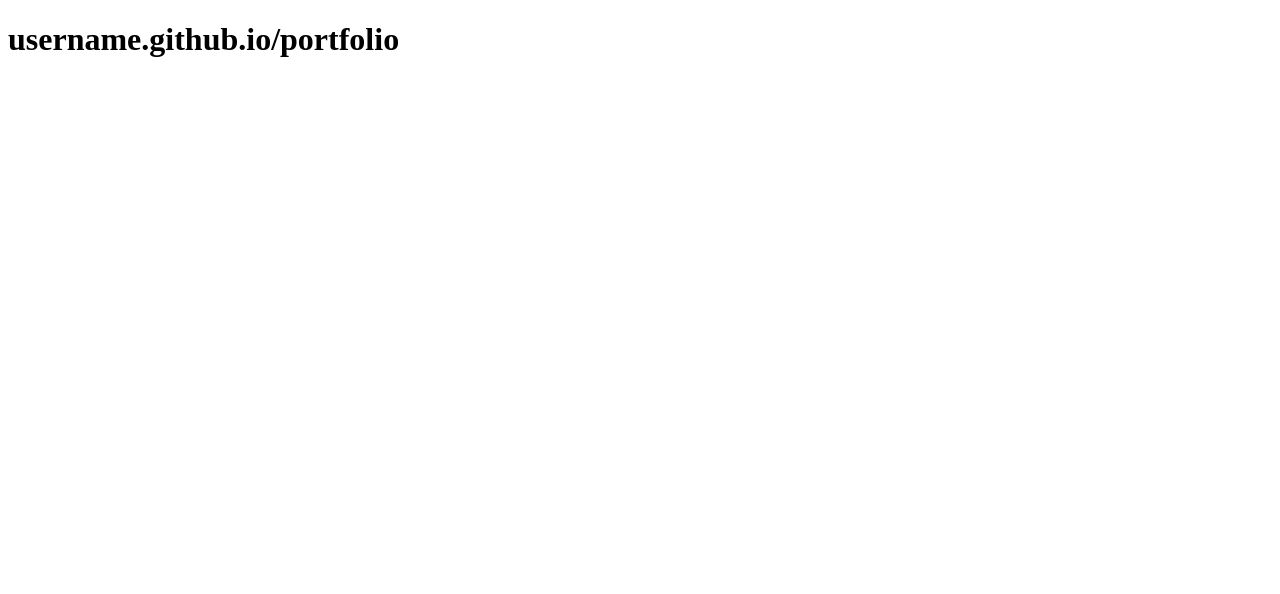
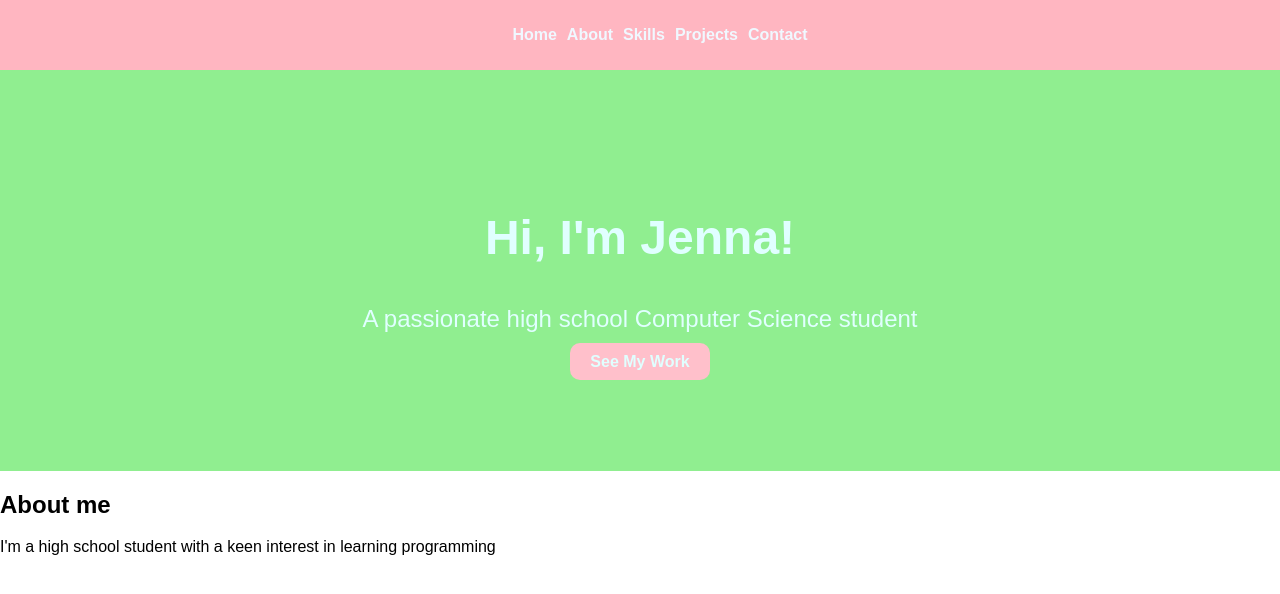
Before and after one commit to jennak04/portfolio, a plain HTML site: page index.html in a window 1280 px wide. Drawn offline with Linux system fonts and the light colour scheme.

Commit message:
11/19/24 - portfolio up to about section

```diff
--- a/index.html
+++ b/index.html
@@ -3,10 +3,38 @@
 <head>
     <meta charset="UTF-8">
     <meta name="viewport" content="width=device-width, initial-scale=1.0">
+    <link rel="stylesheet" href="styles.css">
+    <link rel="stylesheet" href="https://cdnjs.cloudflare.com/ajax/libs/font-awesome/6.7.0/css/all.min.css" integrity="sha512-9xKTRVabjVeZmc+GUW8GgSmcREDunMM+Dt/GrzchfN8tkwHizc5RP4Ok/MXFFy5rIjJjzhndFScTceq5e6GvVQ==" crossorigin="anonymous" referrerpolicy="no-referrer" />
     <title>Portfolio-Jenna</title>
 </head>
 <body>
-    <h1>username.github.io/portfolio</h1>
+    <!-- Header Section -->
+<header>
+    <nav>
+        <ul>
+            <li><a href="#">Home</a></li>
+            <li><a href="#about">About</a></li>
+            <li><a href="#skills">Skills</a></li>
+            <li><a href="#projects">Projects</a></li>
+            <li><a href="#contact">Contact</a></li>
+        </ul>
+    </nav>
+</header>
+
+<!-- Hero Section -->
+ <section class="hero">
+    <div class="hero-content">
+        <h1>Hi, I'm Jenna!</h1>
+        <p>A passionate high school Computer Science student</p>
+        <a href="https://github.com/jennak04" class="cta-button">See My Work</a>
+    </div>
+ </section>
+
+ <!--About Section-->
+ <section id="about" class="about">
+    <h2>About me</h2>
+    <p>I'm a high school student with a keen interest in learning programming</p>
+ </section>
 
 </body>
 </html>
--- /dev/null
+++ b/styles.css
@@ -0,0 +1,48 @@
+body {
+    margin: 0;
+    font-family: Arial, Helvetica, sans-serif;
+    /* Header Section */
+}
+header {
+    background-color: lightpink;
+    color: aliceblue;
+    padding: 10px 20px;
+}
+header nav ul {
+    list-style-type: none;
+    display: flex;
+    justify-content: center;
+    gap: 10px;
+}
+header nav ul li a {
+    color: aliceblue;
+    text-decoration: none;
+    font-weight: bold;
+}
+header nav ul li a:hover {
+    text-decoration: underline;
+    color: mediumaquamarine;
+}
+/* Hero Section */
+.hero {
+    background-color: lightgreen;
+    color: lightcyan;
+    text-align: center;
+    padding: 100px 20px;
+}
+.hero-content h1{
+    font-size: 3rem;
+
+}
+.hero-content p{
+    font-size: 1.5rem;
+    margin: 20px 0;
+}
+.cta-button {
+    background-color: pink;
+    color: lightcyan;
+    padding: 10px 20px;
+    text-decoration: none;
+    font-weight: bold;
+    border-radius: 10px;
+}
```
Also changed, not shown: images/landingpage_image.png (added), images/portfolio.png (added), images/webapp.png (added), 1 other file.
